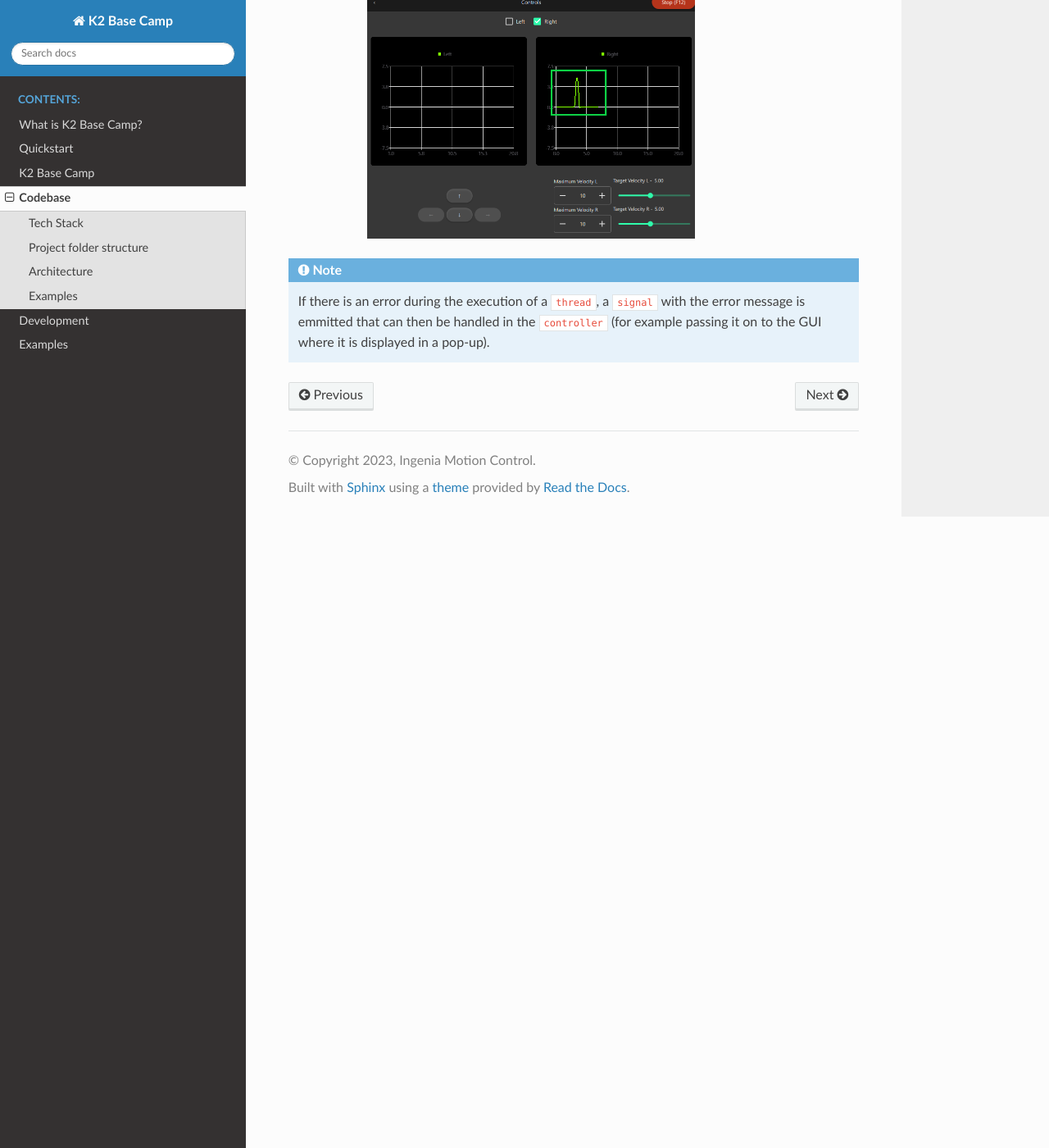
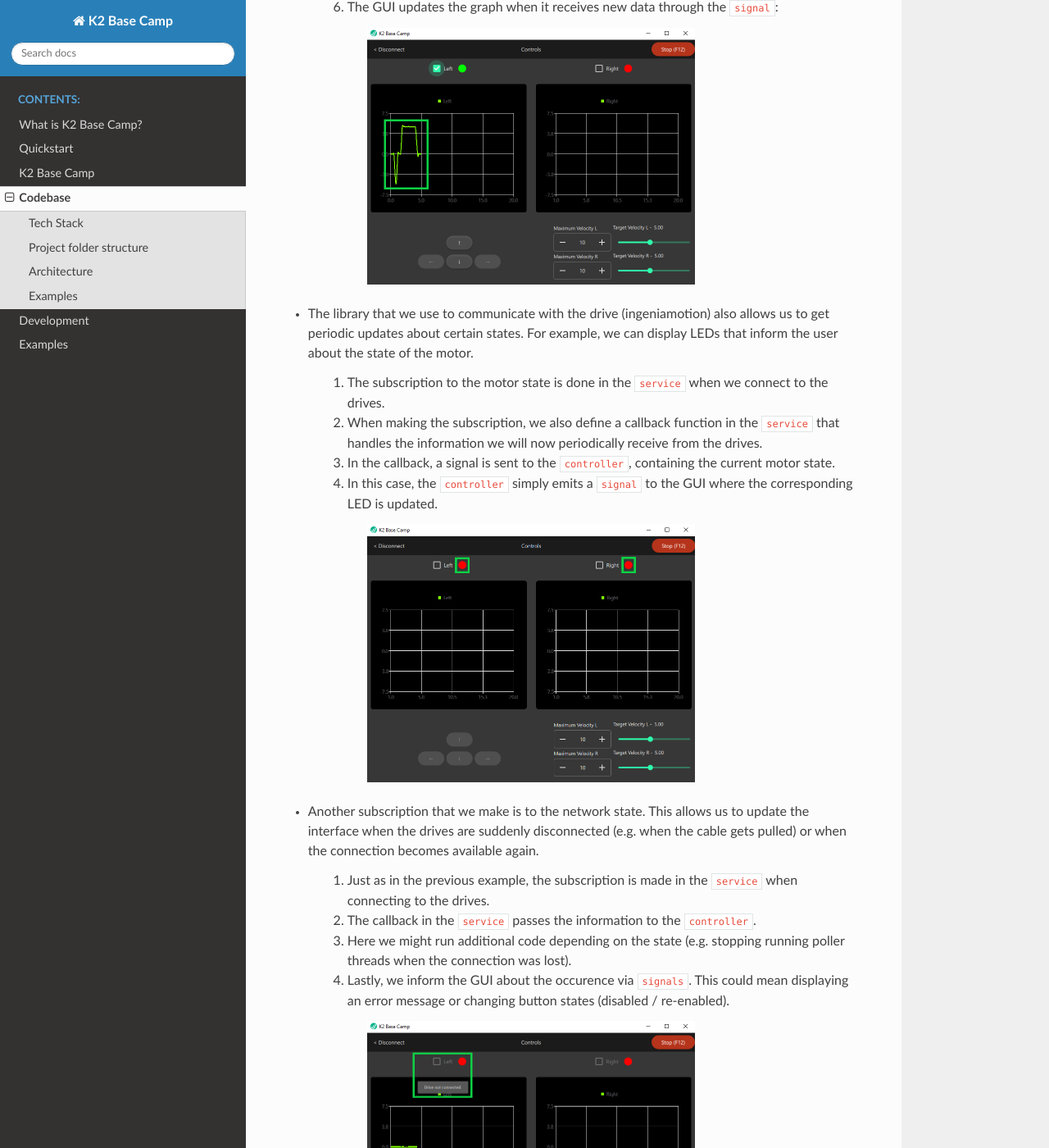
Before and after one commit to ingeniamc/ingeniajumpstart, a Sphinx documentation site: the page built from docs/source/pages/code_overview.rst, in a window 1280 px wide and 1400 px high, scrolled down 4172 px. Shown: the whole window at 82% size. Built offline with Sphinx 7.4.7 and the Read the Docs theme 2.0.0, drawn with Linux system fonts in a browser that asks for light colours; some of the changed text lies outside the part shown.

Commit message:
DR0053A-571 Update docs

```diff
--- a/docs/source/index.rst
+++ b/docs/source/index.rst
@@ -1,7 +1,5 @@
 .. K2 Base Camp documentation master file, created by
    sphinx-quickstart on Mon Dec 11 10:47:58 2023.
-   You can adapt this file completely to your liking, but it should at least
-   contain the root `toctree` directive.
 
 Welcome to K2 Base Camp's documentation!
 ========================================
--- a/docs/source/pages/code_overview.rst
+++ b/docs/source/pages/code_overview.rst
@@ -121,6 +122,28 @@ To illustrate the flow of the application while it is running, consider the foll
             :width: 400
             :alt: The control interface with a velocity graph
 
+* The library that we use to communicate with the drive (ingeniamotion) also allows us to get periodic updates about certain states. For example, we can display LEDs that inform the user about the state of the motor.
+
+    #. The subscription to the motor state is done in the ``service`` when we connect to the drives.
+    #. When making the subscription, we also define a callback function in the ``service`` that handles the information we will now periodically receive from the drives.
+    #. In the callback, a signal is sent to the ``controller``, containing the current motor state.
+    #. In this case, the ``controller`` simply emits a ``signal`` to the GUI where the corresponding LED is updated.
+
+        .. image:: ../_static/leds.png
+            :width: 400
+            :alt:
+
+* Another subscription that we make is to the network state. This allows us to update the interface when the drives are suddenly disconnected (e.g. when the cable gets pulled) or when the connection becomes available again.
+
+    #. Just as in the previous example, the subscription is made in the ``service`` when connecting to the drives.
+    #. The callback in the ``service`` passes the information to the ``controller``.
+    #. Here we might run additional code depending on the state (e.g. stopping running poller threads when the connection was lost).
+    #. Lastly, we inform the GUI about the occurence via ``signals``. This could mean displaying an error message or changing button states (disabled / re-enabled).
+
+        .. image:: ../_static/connection_lost.png
+            :width: 400
+            :alt:
+
 .. NOTE::
 
     If there is an error during the execution of a ``thread``, a ``signal`` with the error message is emmitted that can then be handled in the ``controller`` (for example passing it on to the GUI where it is displayed in a pop-up).
--- a/docs/source/pages/what_is_k2_base_camp.rst
+++ b/docs/source/pages/what_is_k2_base_camp.rst
@@ -16,4 +16,6 @@ At its core, it is a minimal interface that lets you connect to both drives of t
 
 You can then enable / disable the servo motors and get them moving using the arrow keys (or pressing the corresponding buttons).
 
+The interface includes a LED for each motor that displays its current status.
+
 The graphs will display the velocity of the motors over time, and the input box and sliders can be used to set additional parameters related to the velocity of the motors.
```
Also changed, not shown: other parts of docs/source/pages/code_overview.rst (+3 -2 lines), README.md (+10 -13 lines), docs/source/api/utils.rst (+0 -7 lines), docs/source/pages/development.rst (+4 -4 lines), docs/source/pages/quickstart.rst (+4 -4 lines), docs/source/_static/connection_lost.png (added), docs/source/_static/control.png, docs/source/_static/graph.png, docs/source/_static/leds.png (added), docs/source/_static/motor_button.png.
